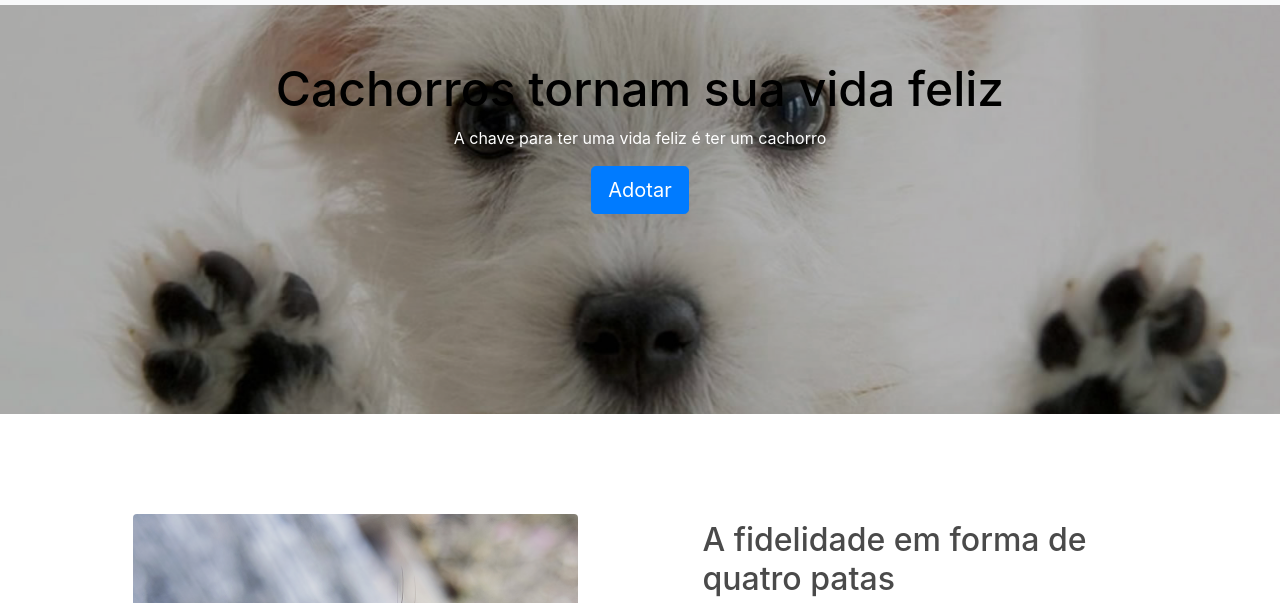
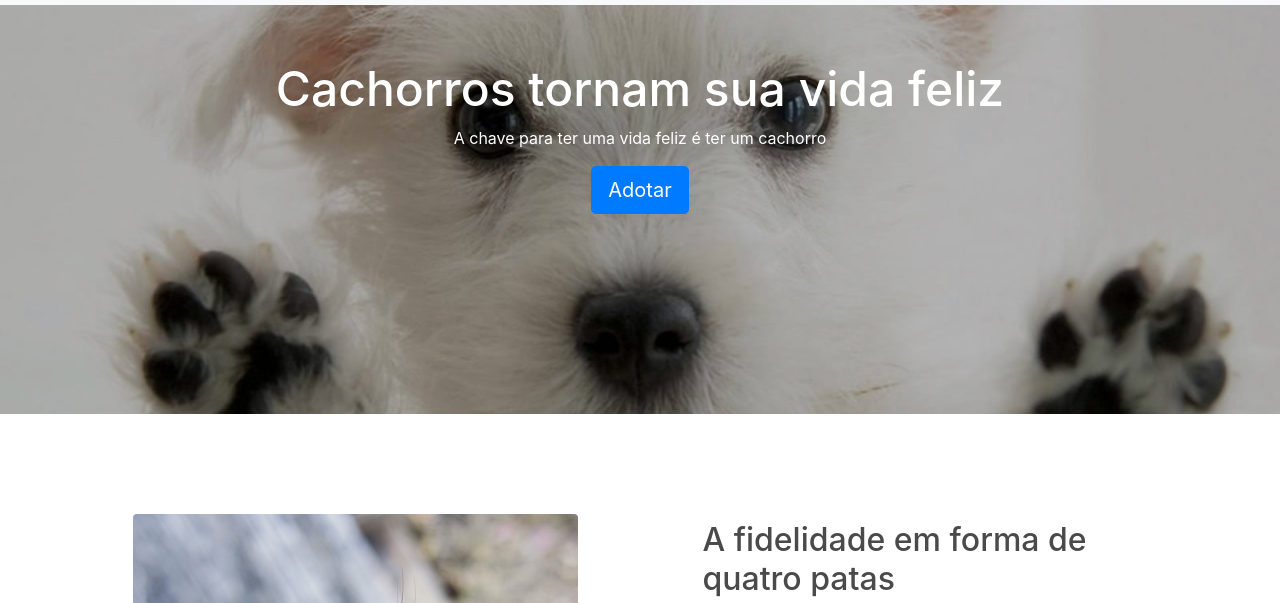
Before and after one commit to wtfukmands/dogs_landing_page, a plain HTML site: page index.html in a window 1280 px wide. Shown: the part 156-759 px from the top of the page. Drawn offline with nearby package versions, Linux system fonts and the light colour scheme; files that its build step writes are made by us from their sources; files whose address does not match are found by name.

Commit message:
Add files via upload

```diff
--- a/style.css
+++ b/style.css
@@ -47,7 +47,7 @@ header{
 }
 
 h1 {
-	color: #000000;
+	color: white;
 	font-size: 36px;
 }
 
```
